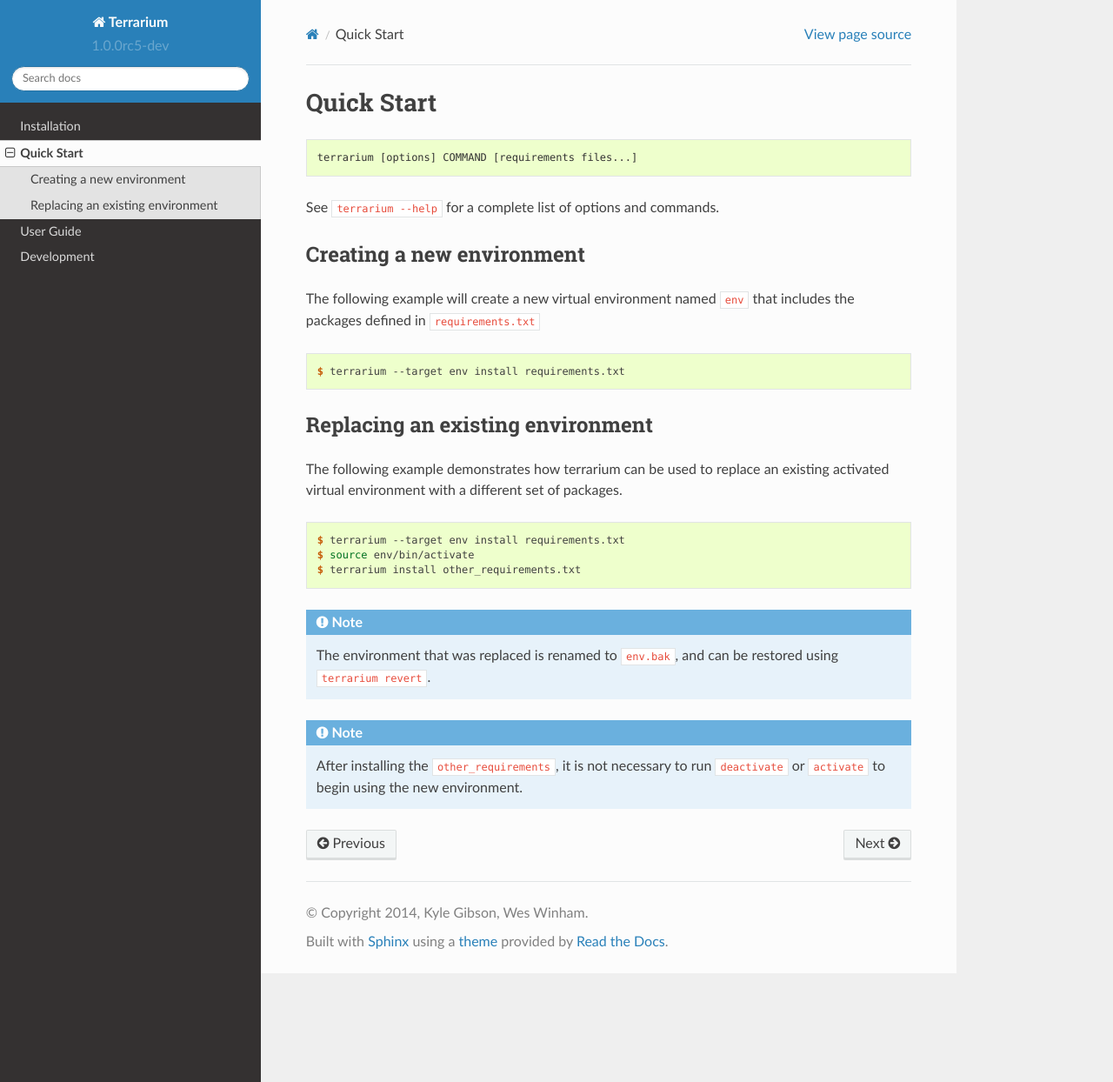
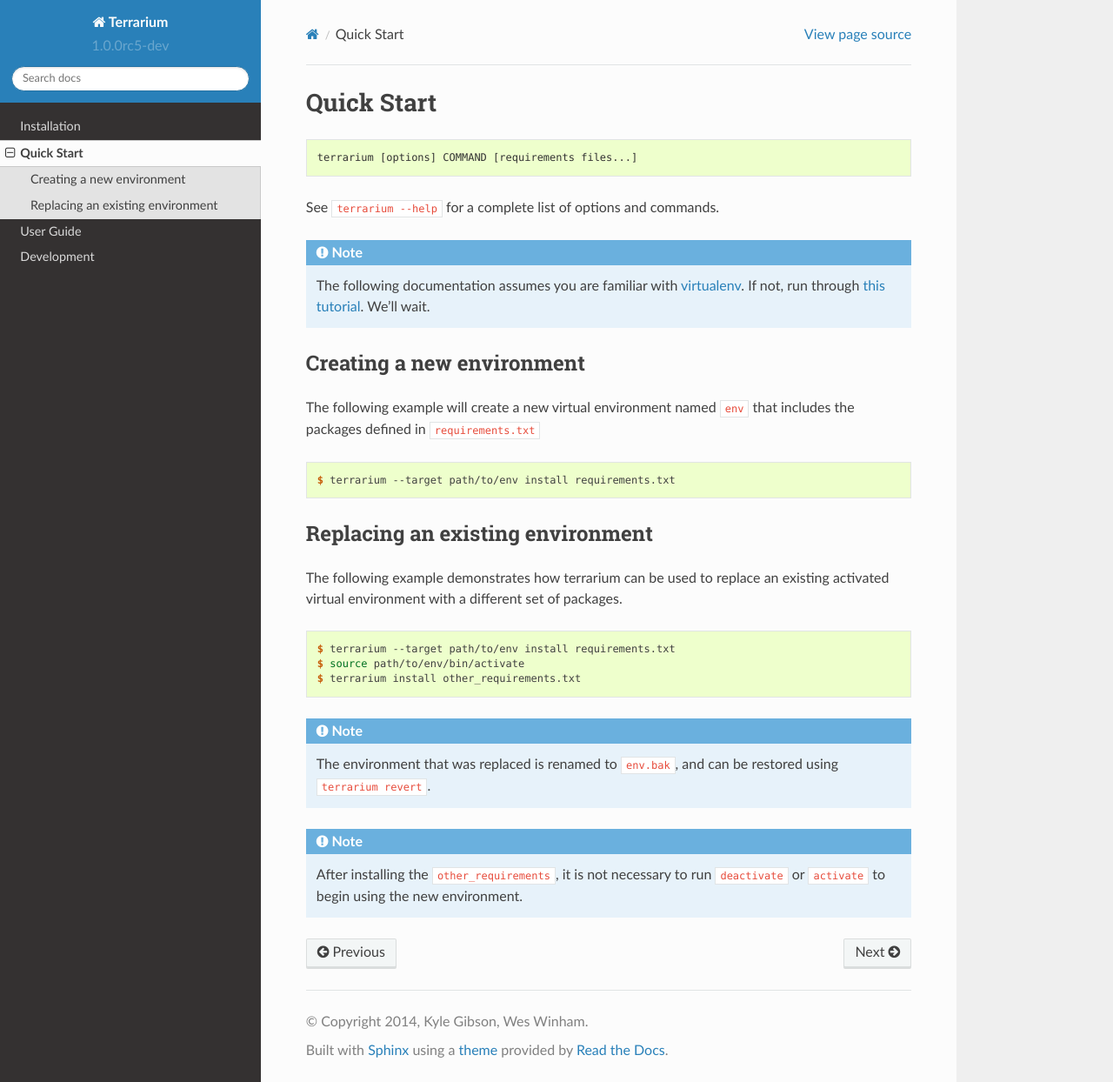
Before and after one commit to PolicyStat/terrarium, a Sphinx documentation site: the page built from docs/quickstart.rst, in a window 1280 px wide and 1244 px high. Shown: the whole window at 87% size. Built offline with Sphinx 7.4.7 and the Read the Docs theme 2.0.0, drawn with Linux system fonts in a browser that asks for light colours; pages that are not in the unit, such as notebooks, are missing from menus.

Commit message:
Updated docs for creating new environments

```diff
--- a/docs/_quickstart.rst
+++ b/docs/_quickstart.rst
@@ -3,6 +3,13 @@
     terrarium [options] COMMAND [requirements files...]
 
 See ``terrarium --help`` for a complete list of options and commands.
+
+.. note::
+
+    The following documentation assumes you are familiar with `virtualenv
+    <http://www.virtualenv.org/en/latest/>`_. If not, run through `this
+    tutorial <http://docs.python-guide.org/en/latest/dev/virtualenvs/>`_. We'll
+    wait.
 
 Creating a new environment
 ##########################
@@ -12,7 +19,7 @@ includes the packages defined in ``requirements.txt``
 
 .. code-block:: shell-session
 
-    $ terrarium --target env install requirements.txt
+    $ terrarium --target path/to/env install requirements.txt
 
 Replacing an existing environment
 #################################
@@ -22,8 +29,8 @@ existing activated virtual environment with a different set of packages.
 
 .. code-block:: shell-session
 
-    $ terrarium --target env install requirements.txt
-    $ source env/bin/activate
+    $ terrarium --target path/to/env install requirements.txt
+    $ source path/to/env/bin/activate
     $ terrarium install other_requirements.txt
 
 .. note::
```
